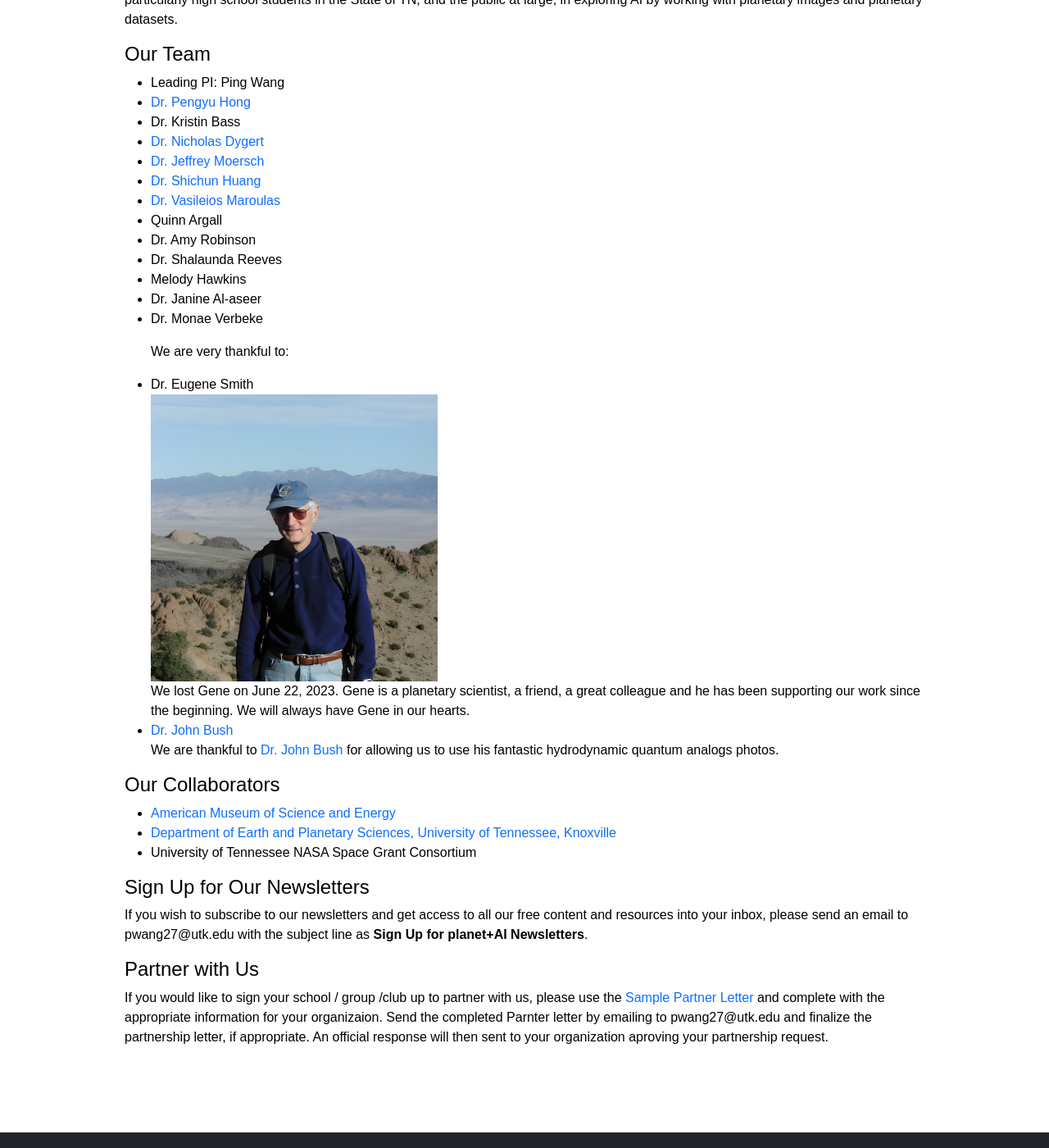
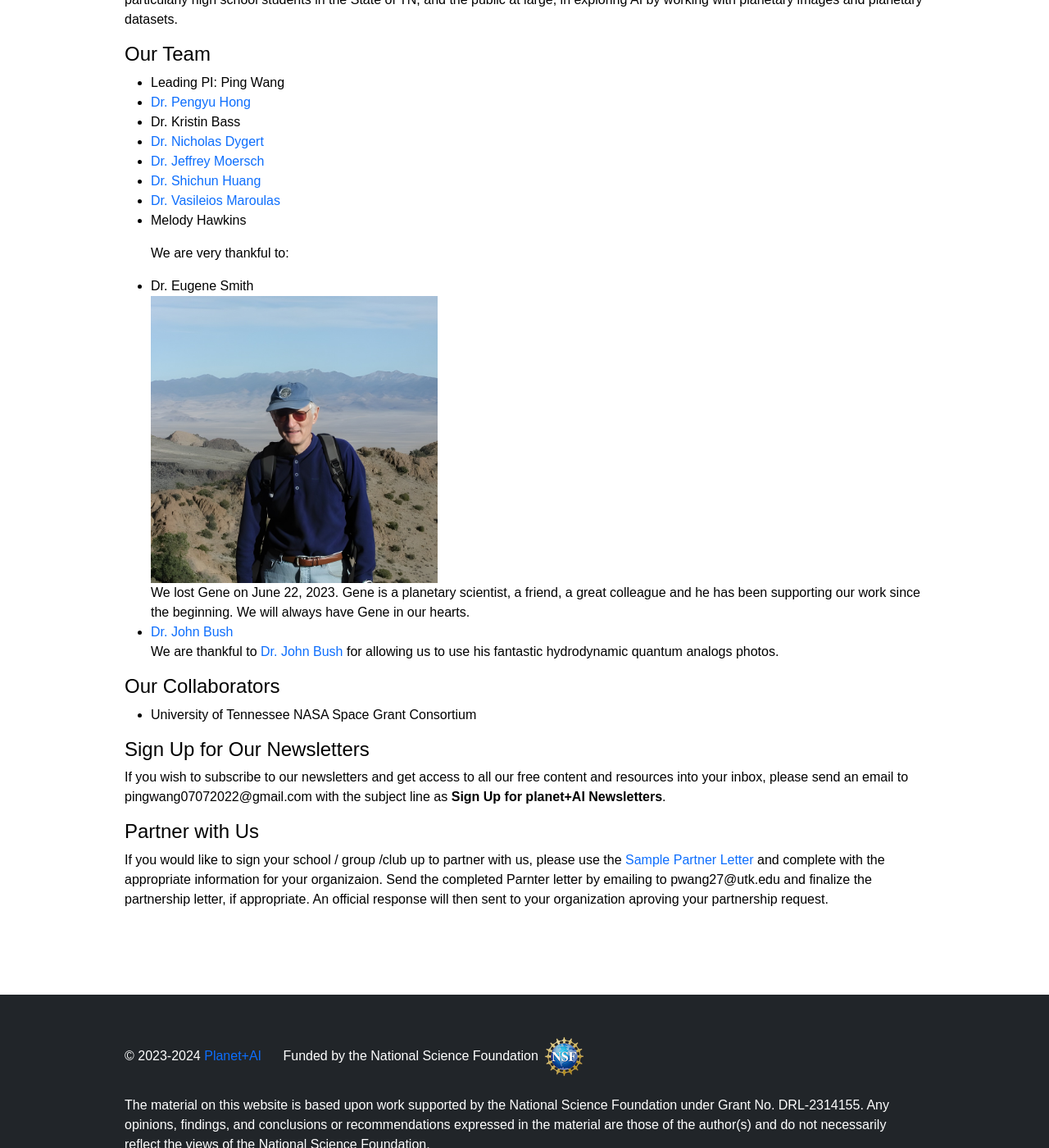
Before and after one commit to planet-ai-2023/planet-ai-2023.github.io, a Jekyll site: the page built from _pages/about.md, in a window 1280 px wide and 1400 px high, scrolled down 222 px. Shown: the whole window at 82% size. Built offline with Jekyll 4.4.1, drawn with Linux system fonts in a browser that asks for light colours.

Commit message:
Add files via upload

```diff
--- a/_pages/about.md
+++ b/_pages/about.md
@@ -14,12 +14,8 @@ Planet+AI is an interdisciplinary outreach project funded by the National Scienc
 - [Dr. Jeffrey Moersch](https://eps.utk.edu/people/faculty/){:target="_blank"}
 - [Dr. Shichun Huang](https://eps.utk.edu/people/faculty/){:target="_blank"}
 - [Dr. Vasileios Maroulas](https://math.utk.edu/people/vasileios-maroulas/){:target="_blank"}
-- Quinn Argall
-- Dr. Amy Robinson
-- Dr. Shalaunda Reeves
 - Melody Hawkins
-- Dr. Janine Al-aseer
-- Dr. Monae Verbeke
+
 
     We are very thankful to:
 - Dr. Eugene Smith
@@ -29,12 +25,10 @@ Planet+AI is an interdisciplinary outreach project funded by the National Scienc
     We are thankful to [Dr. John Bush](http://thales.mit.edu/bush/){:target="_blank"} for allowing us to use his fantastic hydrodynamic quantum analogs photos.
 
 # Our Collaborators
-- [American Museum of Science and Energy](https://amse.org/){:target="_blank"}
-- [Department of Earth and Planetary Sciences, University of Tennessee, Knoxville](https://eps.utk.edu/){:target="_blank"}
 - University of Tennessee NASA Space Grant Consortium
 
 # Sign Up for Our Newsletters
-If you wish to subscribe to our newsletters and get access to all our free content and resources into your inbox, please send an email to pwang27@utk.edu with the subject line as **Sign Up for planet+AI Newsletters**.
+If you wish to subscribe to our newsletters and get access to all our free content and resources into your inbox, please send an email to pingwang07072022@gmail.com with the subject line as **Sign Up for planet+AI Newsletters**.
 
 # Partner with Us
 If you would like to sign your school / group /club up to partner with us, please use the [Sample Partner Letter](https://docs.google.com/document/d/1mniGlWNKgrsd2athYCskEKdngu1437AMZiVlbNU9FcY/edit?usp=sharing){:target="_blank"} and complete with the appropriate information for your organizaion. Send the completed Parnter letter by emailing to pwang27@utk.edu and finalize the partnership letter, if appropriate. An official response will then sent to your organization aproving your partnership request.
```
